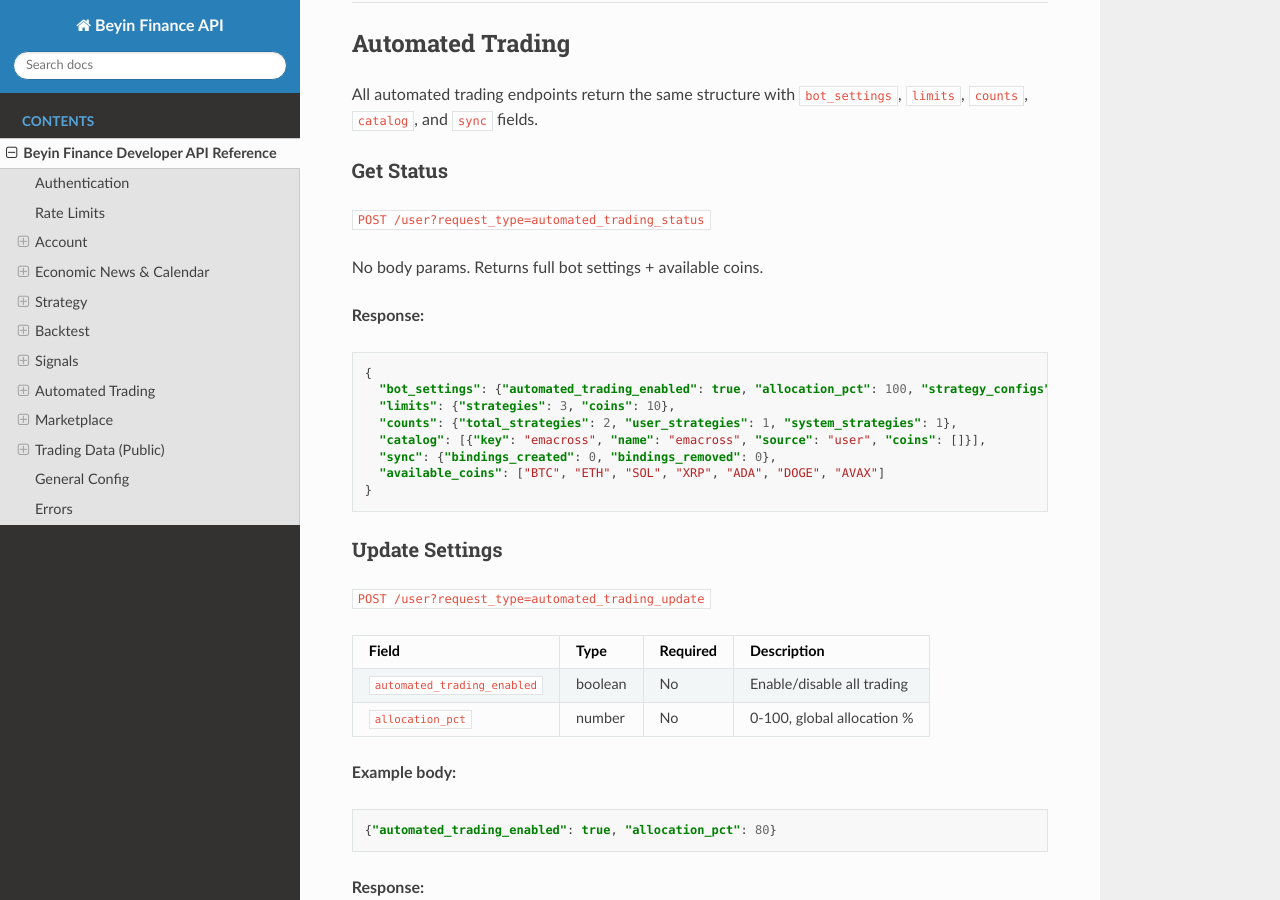
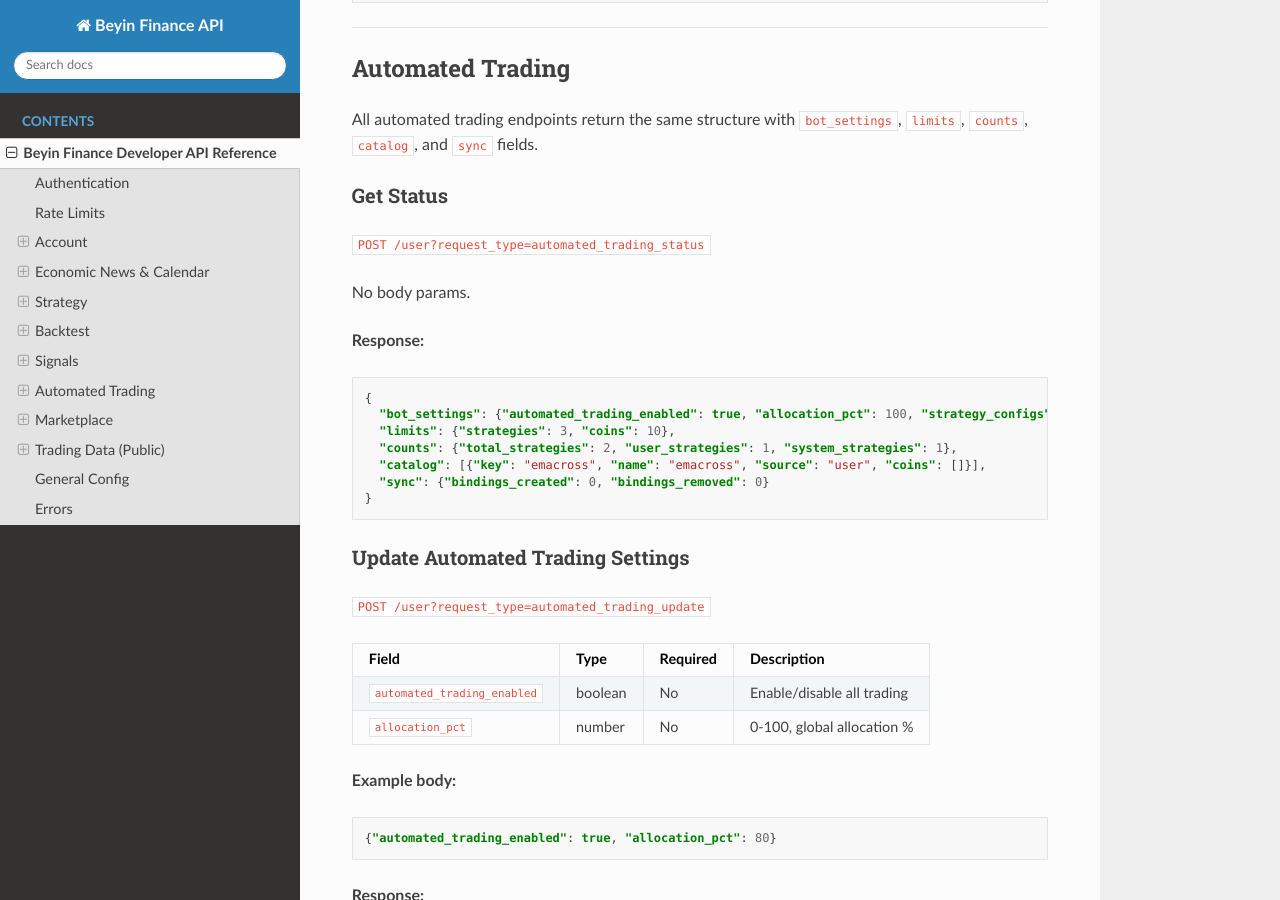
Before and after one commit to jnrbrain/Beyin-Finance, a Sphinx documentation site: the page built from docs/endpoints.md, in a window 1280 px wide and 900 px high, scrolled down 13218 px. Built offline with Sphinx 7.4.7 and the Read the Docs theme 3.1.0, drawn with Linux system fonts in a browser that asks for light colours; some of the changed text lies outside the part shown.

Commit message:
docs: standardize signal_mode to signal_orders/signal_only everywhere, remove available_coins from status, rename Update Settings

````diff
--- a/docs/endpoints.md
+++ b/docs/endpoints.md
@@ -400,7 +400,7 @@
 | `coins` | string[] | Yes |
 | `timeframe` | string | Yes |
 
-Each coin runs as a separate chunk. Required for `marketplace_publish` with `signal_mode=full`.
+Each coin runs as a separate chunk. Required for `marketplace_publish` with `signal_mode=signal_orders`.
 
 **Example body:**
 ```json
@@ -519,7 +519,7 @@
 
 **Response:**
 ```json
-{"ok": true, "data": {"signals": [{"position_key": "emacross#BTC#1784850000", "coin": "BTC", "strategy_name": "emacross", "owner": "MTHG7A", "side": "LONG", "signal_mode": "full", "entry_price": "67234.50", "limit_price": "69500.00", "stop_price": "65800.00", "source": "user", "created_at": 1784850000}], "count": 1}}
+{"ok": true, "data": {"signals": [{"position_key": "emacross#BTC#1784850000", "coin": "BTC", "strategy_name": "emacross", "owner": "MTHG7A", "side": "LONG", "signal_mode": "signal_orders", "entry_price": "67234.50", "limit_price": "69500.00", "stop_price": "65800.00", "source": "user", "created_at": 1784850000}], "count": 1}}
 ```
 
 ### Signal History
@@ -541,7 +541,7 @@
 
 **Response:**
 ```json
-{"ok": true, "data": {"signals": [{"closed_key": "...", "coin": "BTC", "strategy_name": "emacross", "side": "LONG", "signal_mode": "full", "entry_price": "67234.50", "limit_price": "69500.00", "stop_price": "65800.00", "exit_price": "69500.00", "result": "GAIN", "source": "user", "created_at": 1784850000, "closed_at": 1784950000}], "last_evaluated_key": "base64..."}}
+{"ok": true, "data": {"signals": [{"closed_key": "...", "coin": "BTC", "strategy_name": "emacross", "side": "LONG", "signal_mode": "signal_orders", "entry_price": "67234.50", "limit_price": "69500.00", "stop_price": "65800.00", "exit_price": "69500.00", "result": "GAIN", "source": "user", "created_at": 1784850000, "closed_at": 1784950000}], "last_evaluated_key": "base64..."}}
 ```
 
 ---
@@ -554,7 +554,7 @@
 
 `POST /user?request_type=automated_trading_status`
 
-No body params. Returns full bot settings + available coins.
+No body params.
 
 **Response:**
 ```json
@@ -563,12 +563,11 @@
   "limits": {"strategies": 3, "coins": 10},
   "counts": {"total_strategies": 2, "user_strategies": 1, "system_strategies": 1},
   "catalog": [{"key": "emacross", "name": "emacross", "source": "user", "coins": []}],
-  "sync": {"bindings_created": 0, "bindings_removed": 0},
-  "available_coins": ["BTC", "ETH", "SOL", "XRP", "ADA", "DOGE", "AVAX"]
+  "sync": {"bindings_created": 0, "bindings_removed": 0}
 }
 ```
 
-### Update Settings
+### Update Automated Trading Settings
 
 `POST /user?request_type=automated_trading_update`
 
@@ -720,7 +719,7 @@
 |-------|------|----------|-------------|
 | `filters.market_type` | string | No | `"spot"` or `"futures"` |
 | `filters.timeframe` | string | No | e.g. `"4h"` |
-| `filters.signal_mode` | string | No | `"full"` or `"signal_only"` |
+| `filters.signal_mode` | string | No | `"signal_orders"` or `"signal_only"` |
 | `filters.min_win_rate` | number | No | Min win rate % |
 | `filters.coins` | string[] | No | Filter by listed coins |
 | `page_size` | number | No | Default 20, max 50 |
@@ -733,7 +732,7 @@
 
 **Response:**
 ```json
-{"ok": true, "data": {"listings": [{"listing_id": "lst_abc123", "strategy_name": "emacross", "owner": "MT***A", "market_type": "spot", "timeframe": "4h", "signal_mode": "full", "listed_coins": ["BTC", "ETH"], "credits_per_signal": 0.5, "total_pnl_pct": 12.5, "win_rate_pct": 68.0, "subscriber_count": 5, "total_signals_delivered": 42}], "last_evaluated_key": "base64..."}}
+{"ok": true, "data": {"listings": [{"listing_id": "lst_abc123", "strategy_name": "emacross", "owner": "MT***A", "market_type": "spot", "timeframe": "4h", "signal_mode": "signal_orders", "listed_coins": ["BTC", "ETH"], "credits_per_signal": 0.5, "total_pnl_pct": 12.5, "win_rate_pct": 68.0, "subscriber_count": 5, "total_signals_delivered": 42}], "last_evaluated_key": "base64..."}}
 ```
 
 ### Listing Detail
@@ -756,7 +755,7 @@
     "market_type": "spot",
     "timeframe": "4h",
     "leverage": 1,
-    "signal_mode": "full",
+    "signal_mode": "signal_orders",
     "listed_coins": ["BTC", "ETH"],
     "credits_per_signal": 0.5,
     "total_pnl_pct": 12.5,
@@ -816,7 +815,7 @@
 
 **Response:**
 ```json
-{"ok": true, "data": {"listings": [{"listing_id": "lst_abc123", "strategy_name": "emacross", "status": "active", "signal_mode": "full", "market_type": "spot", "timeframe": "4h", "listed_coins": ["BTC"], "credits_per_signal": 0.5, "subscriber_count": 5, "total_signals_delivered": 42, "total_credits_earned": 21.0, "total_pnl_pct": 12.5, "win_rate_pct": 68.0, "created_at": 1784000000}]}}
+{"ok": true, "data": {"listings": [{"listing_id": "lst_abc123", "strategy_name": "emacross", "status": "active", "signal_mode": "signal_orders", "market_type": "spot", "timeframe": "4h", "listed_coins": ["BTC"], "credits_per_signal": 0.5, "subscriber_count": 5, "total_signals_delivered": 42, "total_credits_earned": 21.0, "total_pnl_pct": 12.5, "win_rate_pct": 68.0, "created_at": 1784000000}]}}
 ```
 
 ### My Subscriptions
@@ -839,19 +838,19 @@
 | `strategy_key` | string | Yes | Lowercase alphanumeric |
 | `description` | string | No | Max 500 chars, no HTML |
 | `credits_per_signal` | number | Yes | 0.01 - 100.0 |
-| `signal_mode` | string | Yes | `"full"` or `"signal_only"` |
+| `signal_mode` | string | Yes | `"signal_orders"` or `"signal_only"` |
 | `requested_coins` | string[] | Yes | Coins to list |
 
-**Requirements for `signal_mode=full`:** Must have a successful `full_range` backtest. Only coins with **positive PnL** and **≥10 trades** are listed. Others are rejected.
+**Requirements for `signal_mode=signal_orders`:** Must have a successful `full_range` backtest. Only coins with **positive PnL** and **≥10 trades** are listed. Others are rejected.
 
 **Example body:**
 ```json
-{"strategy_key": "emacross", "description": "EMA crossover for BTC", "credits_per_signal": 0.5, "signal_mode": "full", "requested_coins": ["BTC", "ETH", "SOL"]}
+{"strategy_key": "emacross", "description": "EMA crossover for BTC", "credits_per_signal": 0.5, "signal_mode": "signal_orders", "requested_coins": ["BTC", "ETH", "SOL"]}
 ```
 
 **Response:**
 ```json
-{"ok": true, "data": {"listing_id": "lst_abc123", "status": "active", "listed_coins": ["BTC", "ETH"], "rejected_coins": {"SOL": "negative_pnl", "DOGE": "insufficient_trades"}, "credits_per_signal": 0.5, "signal_mode": "full", "backtest_summary": {"BTC": {"pnl_pct": 12.5, "win_rate": 68.0, "trades": 42}}}}
+{"ok": true, "data": {"listing_id": "lst_abc123", "status": "active", "listed_coins": ["BTC", "ETH"], "rejected_coins": {"SOL": "negative_pnl", "DOGE": "insufficient_trades"}, "credits_per_signal": 0.5, "signal_mode": "signal_orders", "backtest_summary": {"BTC": {"pnl_pct": 12.5, "win_rate": 68.0, "trades": 42}}}}
 ```
 
 **Errors:** 400 no full_range backtest found, 400 no profitable coins.
````
